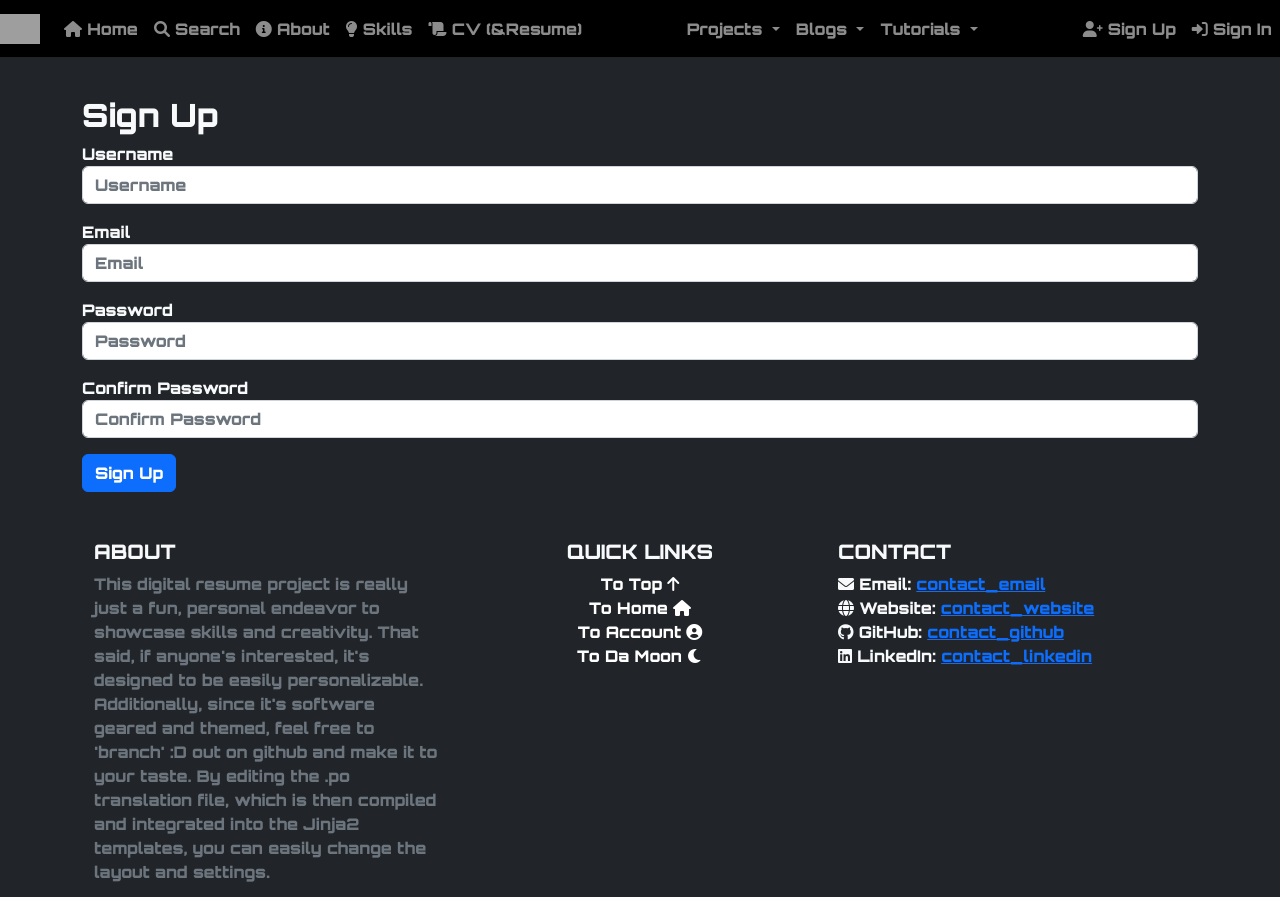
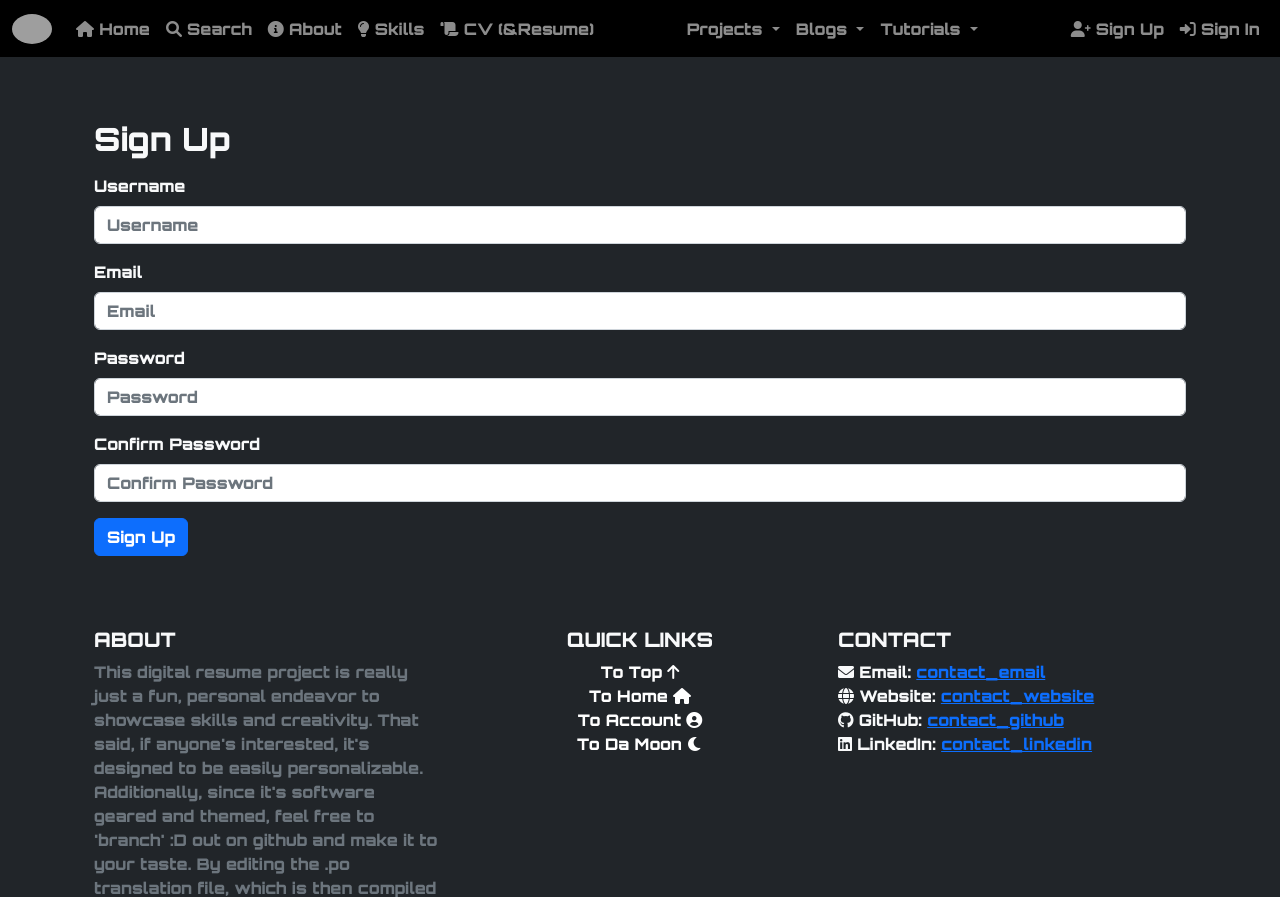
Before and after one commit to ZeroDayPoke/digital_cv, a Flask app: page /signup in a window 1280 px wide. Shown: the top 897 px of the page. Run offline with Flask 3, Linux system fonts and the light colour scheme; data comes from the database, SQL or seed files in the repository; parts of the project's set-up code (start-up, migrations or seed data) failed here and were passed over; some libraries are stand-ins or nearby versions; grey boxes are pictures that could not be loaded.

Commit message:
navbar aesthetic improvements

```diff
--- a/app/forms/auth_forms.py
+++ b/app/forms/auth_forms.py
@@ -39,7 +39,8 @@ class SignupForm(FlaskForm):
         validators=[DataRequired()],
         render_kw={
             "class": "form-control",
-            "placeholder": "Password"
+            "placeholder": "Password",
+            "autocomplete": "password"
         }
     )
     confirm_password = PasswordField(
@@ -47,7 +48,8 @@ class SignupForm(FlaskForm):
         validators=[DataRequired(), EqualTo('password')],
         render_kw={
             "class": "form-control",
-            "placeholder": "Confirm Password"
+            "placeholder": "Confirm Password",
+            "autocomplete": "confirm password"
         }
     )
     submit = SubmitField(
@@ -79,7 +81,8 @@ class SigninForm(FlaskForm):
         validators=[DataRequired()],
         render_kw={
             "class": "form-control",
-            "placeholder": "Password"
+            "placeholder": "Password",
+            "autocomplete": "password"
         }
     )
     submit = SubmitField(
--- a/app/static/styles/cv.css
+++ b/app/static/styles/cv.css
@@ -26,3 +26,7 @@ body {
 .dropdown-submenu:hover .dropdown-menu {
   display: block;
 }
+
+.bg-paint-black {
+  background-color: #000000;
+}
--- a/app/static/styles/skills.css
+++ b/app/static/styles/skills.css
@@ -138,3 +138,7 @@
 footer {
   background: transparent;
 }
+
+.navbar {
+  background: transparent;
+}
--- a/app/templates/base.html
+++ b/app/templates/base.html
@@ -32,7 +32,7 @@
     <!-- Fonts -->
     {% include 'default/fonts.html' %} {% block css %}{% endblock %}
   </head>
-  <body class="{{ body_class|default('text-light bg-dark') }}">
+  <body class="{{ body_class|default('text-light bg-dark about-bg') }}">
     <header>
       {% include 'default/nav/main.html' %}
     </header>
--- a/app/templates/default/nav/brand.html
+++ b/app/templates/default/nav/brand.html
@@ -6,6 +6,7 @@
     alt="CV Logo"
     width="auto"
     height="30"
+    class="rounded-circle"
   />
 </a>
 <button
--- a/app/templates/default/nav/main.html
+++ b/app/templates/default/nav/main.html
@@ -1,11 +1,31 @@
 <!-- app/templates/default/nav/main.html -->
 
-<nav class="navbar navbar-expand-lg navbar-dark bg-black fixed-top">
-  {% include 'default/nav/brand.html' %}
+<nav class="navbar navbar-expand-lg navbar-dark fixed-top bg-paint-black">
+  <div class="container-fluid"> <!-- Constrain width using a container -->
+    {% include 'default/nav/brand.html' %}
 
-  <div class="collapse navbar-collapse" id="navbarNav">
-    {% include 'default/nav/links/left.html' %} {% include
-    'default/nav/links/center.html' %} {% include 'default/nav/links/right.html'
-    %}
+    <button
+      class="navbar-toggler"
+      type="button"
+      data-bs-toggle="collapse"
+      data-bs-target="#navbarNav"
+      aria-controls="navbarNav"
+      aria-expanded="false"
+      aria-label="Toggle navigation"
+    >
+      <span class="navbar-toggler-icon"></span>
+    </button>
+
+    <div class="collapse navbar-collapse" id="navbarNav">
+      <div class="navbar-nav me-auto mb-2 mb-lg-0">
+        {% include 'default/nav/links/left.html' %}
+      </div>
+      <div class="navbar-nav">
+        {% include 'default/nav/links/center.html' %}
+      </div>
+      <div class="navbar-nav ms-auto mb-2 mb-lg-0">
+        {% include 'default/nav/links/right.html' %}
+      </div>
+    </div>
   </div>
 </nav>
--- a/app/templates/default/signup.html
+++ b/app/templates/default/signup.html
@@ -1,24 +1,46 @@
 <!-- app/templates/default/signup.html -->
-{% extends "base.html" %} {% block content %}
+{% extends "base.html" %}
+{% block content %}
+<div class="container py-4">
   <h2>Sign Up</h2>
-<form method="POST">
+  <form method="POST" class="mt-3">
     {{ form.hidden_tag() }}
-  <p>{{ form.username.label }} {{ form.username() }}</p>
+
+    <div class="mb-3">
+      {{ form.username.label(class="form-label") }}
+      {{ form.username(class="form-control") }}
       {% if form.username.errors %}
-  <p class="error">{{ form.username.errors[0] }}</p>
+        <div class="error text-danger">{{ form.username.errors[0] }}</div>
       {% endif %}
-  <p>{{ form.email.label }} {{ form.email() }}</p>
+    </div>
+
+    <div class="mb-3">
+      {{ form.email.label(class="form-label") }}
+      {{ form.email(class="form-control") }}
       {% if form.email.errors %}
-  <p class="error">{{ form.email.errors[0] }}</p>
+        <div class="error text-danger">{{ form.email.errors[0] }}</div>
       {% endif %}
-  <p>{{ form.password.label }} {{ form.password() }}</p>
+    </div>
+
+    <div class="mb-3">
+      {{ form.password.label(class="form-label") }}
+      {{ form.password(class="form-control") }}
       {% if form.password.errors %}
-  <p class="error">{{ form.password.errors[0] }}</p>
+        <div class="error text-danger">{{ form.password.errors[0] }}</div>
       {% endif %}
-  <p>{{ form.confirm_password.label }} {{ form.confirm_password() }}</p>
+    </div>
+
+    <div class="mb-3">
+      {{ form.confirm_password.label(class="form-label") }}
+      {{ form.confirm_password(class="form-control") }}
       {% if form.confirm_password.errors %}
-  <p class="error">{{ form.confirm_password.errors[0] }}</p>
+        <div class="error text-danger">{{ form.confirm_password.errors[0] }}</div>
       {% endif %}
-  <p>{{ form.submit() }}</p>
+    </div>
+
+    <div class="mb-3">
+      {{ form.submit(class="btn btn-primary") }}
+    </div>
   </form>
+</div>
 {% endblock %}
```
Also changed, not shown: app/static/styles/about.css (+9 -0 lines), app/templates/default/account.html (+5 -7 lines), app/templates/default/signin.html (+28 -6 lines), app/static/images/bg.png (added). Lines whose indentation alone changed are shown as unchanged.
